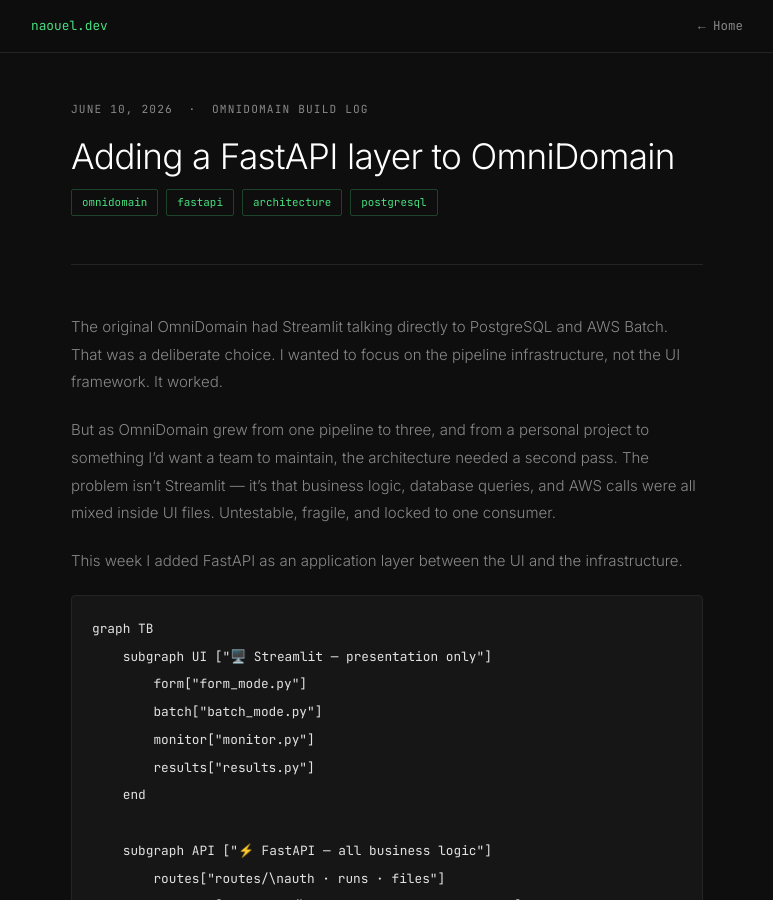
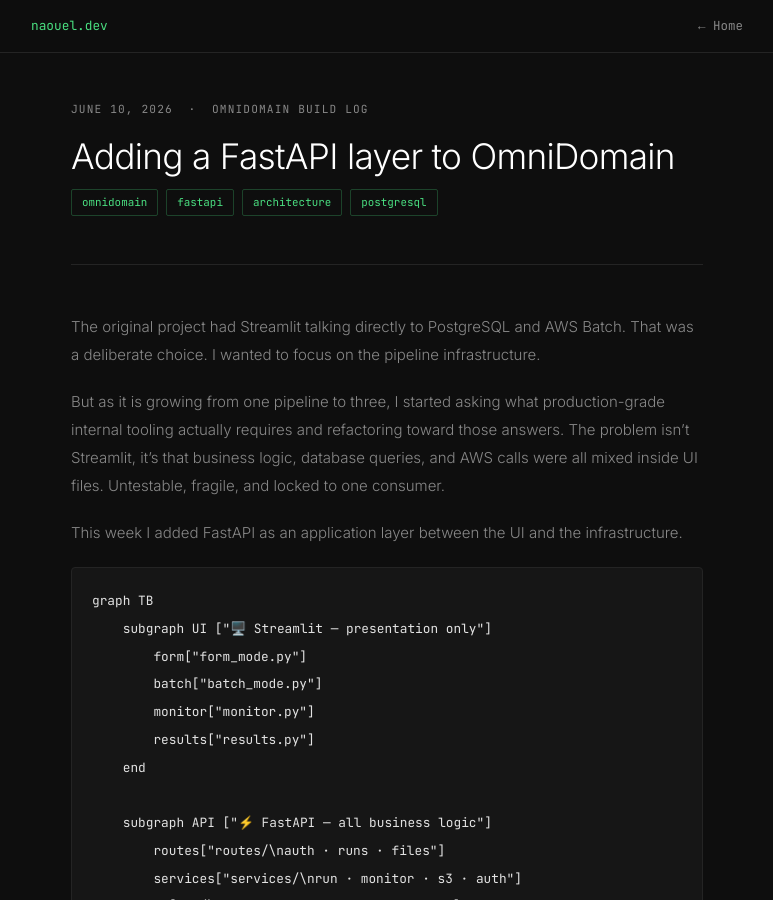
Before and after one commit to NaouelEldjouher/NaouelEldjouher.github.io, a Jekyll site: the page built from _posts/2026-06-10-omnidomain-day-6.md, in a window 1280 px wide and 900 px high. Shown: the whole window, without its empty margins (253-1026 px from the left). Built offline with Jekyll 4.4.1, drawn with Linux system fonts in a browser that asks for light colours; our own code applies the rules of GitHub Pages for plain Markdown files.

Commit message:
Update 2026-06-10-omnidomain-day-6.md

```diff
--- a/_posts/2026-06-10-omnidomain-day-6.md
+++ b/_posts/2026-06-10-omnidomain-day-6.md
@@ -4,9 +4,9 @@
 tags: [omnidomain, fastapi, architecture, postgresql]
 ---
 
-The original OmniDomain had Streamlit talking directly to PostgreSQL and AWS Batch. That was a deliberate choice. I wanted to focus on the pipeline infrastructure, not the UI framework. It worked.
+The original project had Streamlit talking directly to PostgreSQL and AWS Batch. That was a deliberate choice. I wanted to focus on the pipeline infrastructure.
 
-But as OmniDomain grew from one pipeline to three, and from a personal project to something I'd want a team to maintain, the architecture needed a second pass. The problem isn't Streamlit — it's that business logic, database queries, and AWS calls were all mixed inside UI files. Untestable, fragile, and locked to one consumer.
+But as it is growing from one pipeline to three, I started asking what production-grade internal tooling actually requires and refactoring toward those answers. The problem isn't Streamlit, it's that business logic, database queries, and AWS calls were all mixed inside UI files. Untestable, fragile, and locked to one consumer.
 
 This week I added FastAPI as an application layer between the UI and the infrastructure.
 
```
